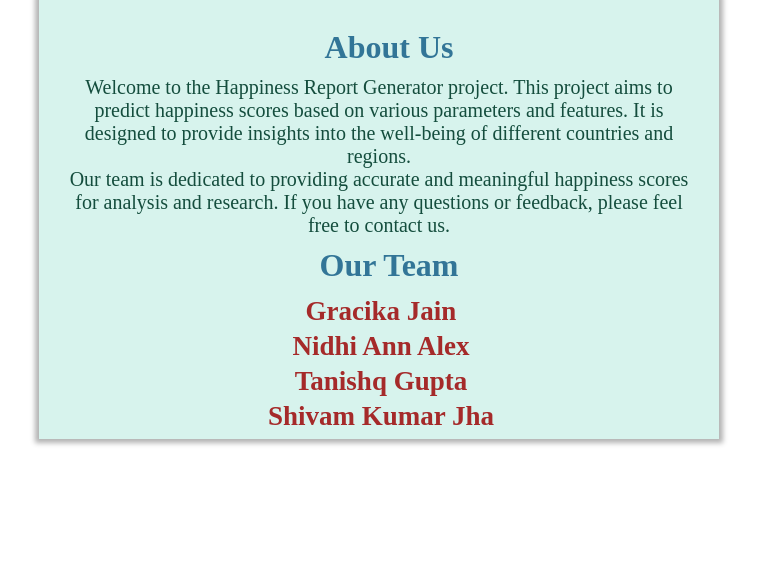
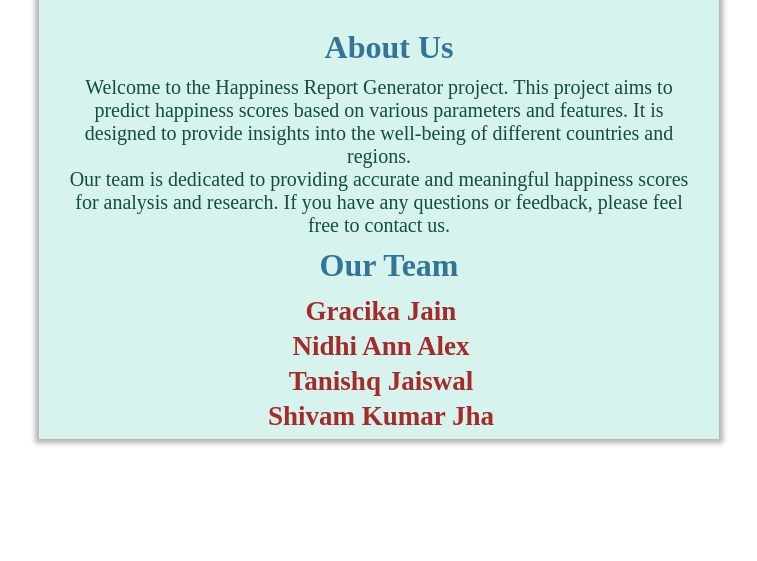
Before and after one commit to smartinternz02/SI-GuidedProject-599471-1697529838, a Flask app: page /about in a window 1280 px wide. Shown: the part 206-767 px from the top of the page, without its empty margins (261-1018 px from the left). Run offline with Flask 3, Linux system fonts and the light colour scheme; parts of the project's set-up code (start-up, migrations or seed data) failed here and were passed over.

Commit message:
Update about.html

```diff
--- a/templates/about.html
+++ b/templates/about.html
@@ -32,7 +32,7 @@
             <h1>Our Team</h1>
             <h3>Gracika Jain</h3>
             <h3>Nidhi Ann Alex</h3>
-            <h3>Tanishq Gupta</h3>
+            <h3>Tanishq Jaiswal</h3>
             <h3>Shivam Kumar Jha</h3>
         </div>
 </body>
```
